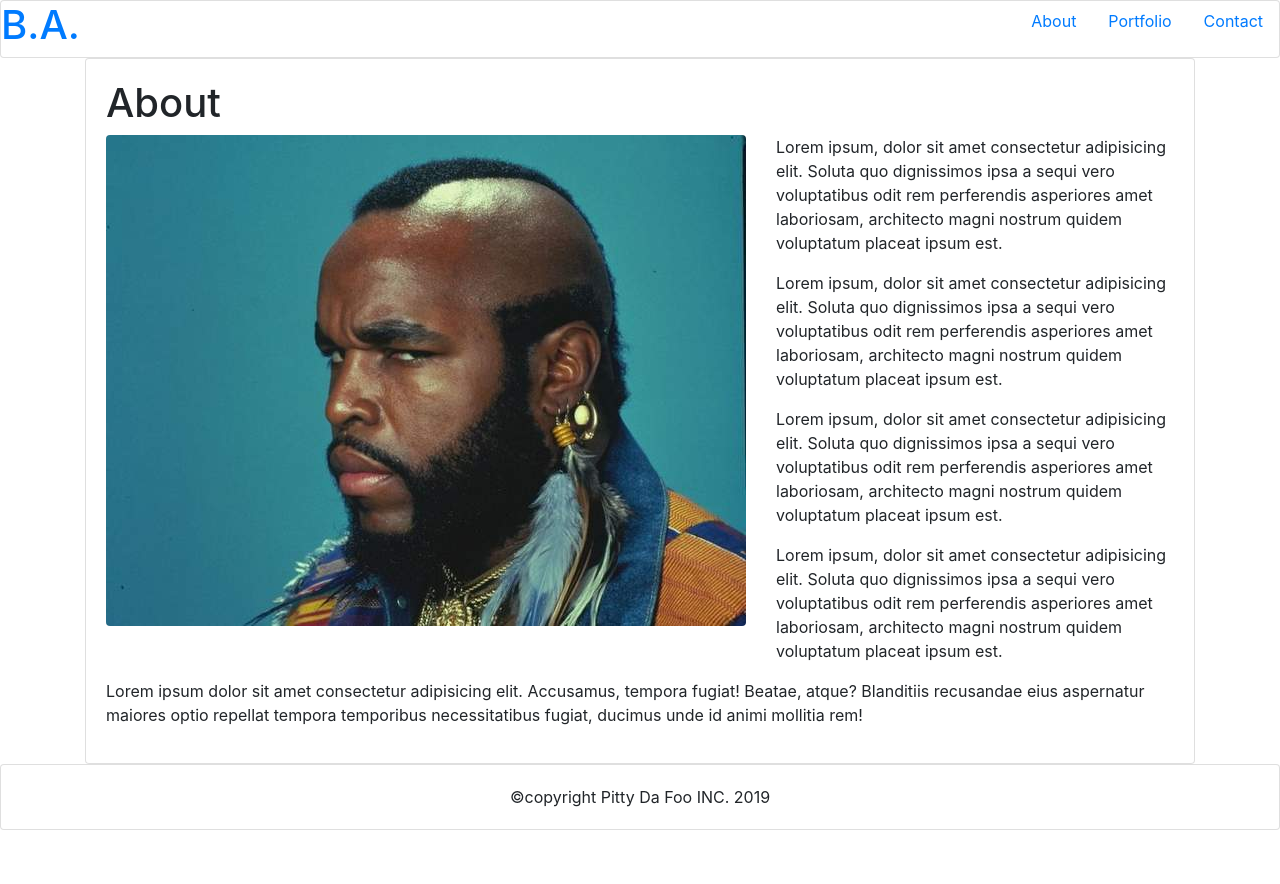
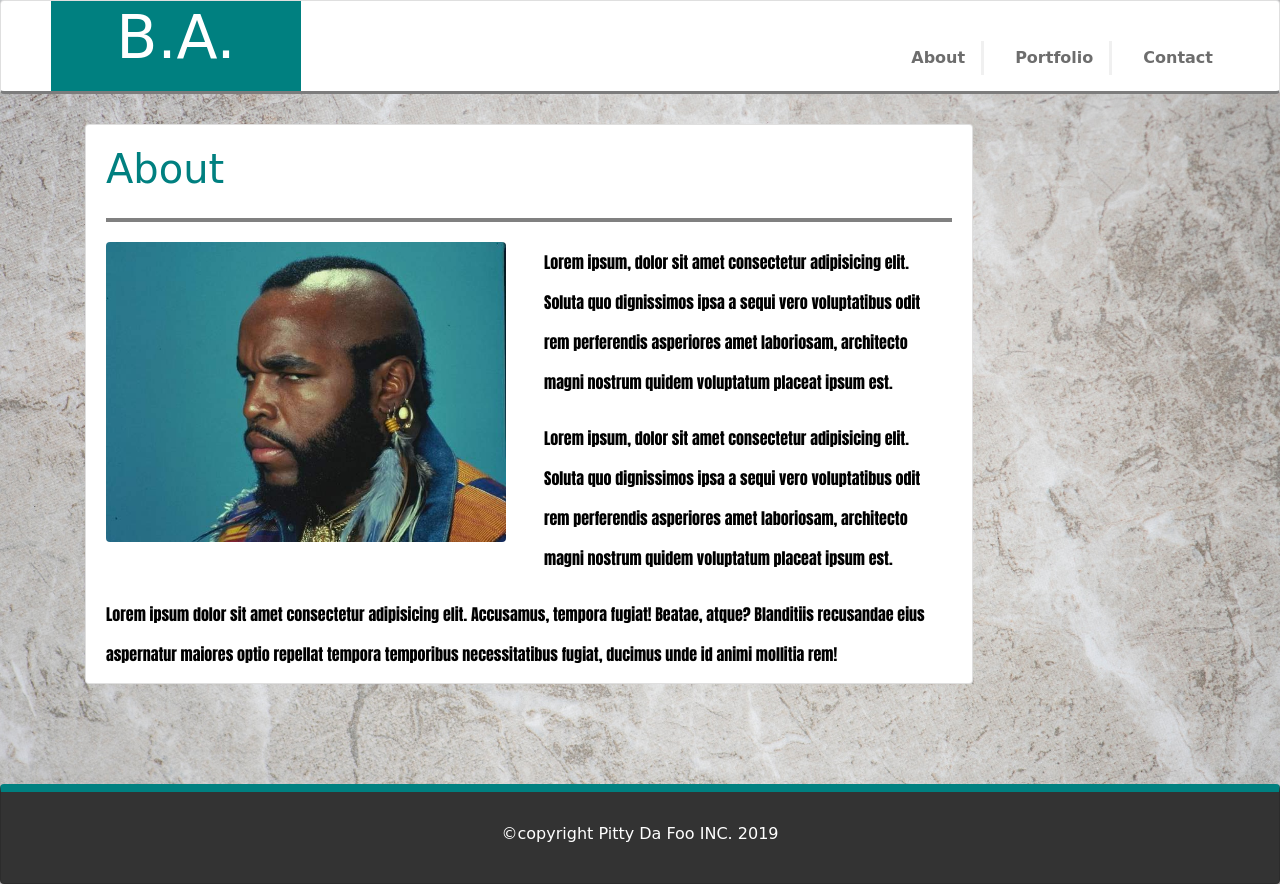
Before and after one commit to smessiah777/Bootstrap-Portfolio, a plain HTML site: page index.html in a window 1280 px wide. Before the commit the page ends 830 px from the top, so only its background shows below. Drawn offline with nearby package versions, Linux system fonts and the light colour scheme; a web font is replaced by a local one.

Commit message:
css styles applied to pages

```diff
--- a/index.html
+++ b/index.html
@@ -10,24 +10,30 @@
       integrity="sha384-ggOyR0iXCbMQv3Xipma34MD+dH/1fQ784/j6cY/iJTQUOhcWr7x9JvoRxT2MZw1T"
       crossorigin="anonymous"
     />
-    <title>Bootstrap Porfolio</title>
+    <link
+      href="https://fonts.googleapis.com/css?family=Anton|Bungee+Inline"
+      rel="stylesheet"
+    />
+
+    <link rel="stylesheet" href="./style.css" />
+    <title>Bootstrap Portfolio</title>
   </head>
   <body>
     <!-- header start -->
-    <div class="card">
+    <div class="card header">
       <div class="row">
+        <div class="col overflow-hidden">
+          <a href="./index.html"><h1 id="logo">B.A.</h1></a>
+        </div>
         <div class="col">
-          <a href="./index.html"><h1>B.A.</h1></a>
-        </div>
-        <div class="col col-sm-pull-4">
-          <ul class="nav justify-content-end">
-            <li class="nav-item">
+          <ul class=" nav justify-content-end nav-style">
+            <li class="nav-item  nav-no-border ">
               <a class="nav-link" href="./index.html">About</a>
             </li>
-            <li class="nav-item">
+            <li class="nav-item nav-a">
               <a class="nav-link" href="./portfolio.html">Portfolio</a>
             </li>
-            <li class="nav-item">
+            <li class="nav-item nav-a">
               <a class="nav-link" href="./contact.html">Contact</a>
             </li>
           </ul>
@@ -36,44 +42,29 @@
     </div>
     <!-- header end -->
 
-
-
     <!-- main-content start -->
-
     <div class="container">
-            <div class="card">
+      <div class="card content-card">
         <div class="card-body">
           <div class="row">
-                        <div class="col"><h1>About</h1></div>
+            <div class="col-sm"><h1 class="content-h1">About</h1></div>
           </div>
           <div class="row">
             <div class="col">
               <img
                 src="./images/mr-t-vintage4.jpeg"
-                            class="rounded float-left"
+                class="rounded float-left about-img"
                 alt="..."
               />
             </div>
-                        <div class="col">
-                          <p>
+            <div class="col ">
+              <p class="about-text">
                 Lorem ipsum, dolor sit amet consectetur adipisicing elit. Soluta
                 quo dignissimos ipsa a sequi vero voluptatibus odit rem
                 perferendis asperiores amet laboriosam, architecto magni nostrum
                 quidem voluptatum placeat ipsum est.
               </p>
-                          <p>
-                            Lorem ipsum, dolor sit amet consectetur adipisicing elit. Soluta
-                            quo dignissimos ipsa a sequi vero voluptatibus odit rem
-                            perferendis asperiores amet laboriosam, architecto magni nostrum
-                            quidem voluptatum placeat ipsum est.
-                          </p>
-                          <p>
-                            Lorem ipsum, dolor sit amet consectetur adipisicing elit. Soluta
-                            quo dignissimos ipsa a sequi vero voluptatibus odit rem
-                            perferendis asperiores amet laboriosam, architecto magni nostrum
-                            quidem voluptatum placeat ipsum est.
-                          </p>
-                          <p>
+              <p class="about-text">
                 Lorem ipsum, dolor sit amet consectetur adipisicing elit. Soluta
                 quo dignissimos ipsa a sequi vero voluptatibus odit rem
                 perferendis asperiores amet laboriosam, architecto magni nostrum
@@ -82,8 +73,8 @@
             </div>
           </div>
           <div class="row">
-                        <div class="col-12">
-                          <p>
+            <div class="col-12 about-text">
+              <p class="about-text">
                 Lorem ipsum dolor sit amet consectetur adipisicing elit.
                 Accusamus, tempora fugiat! Beatae, atque? Blanditiis recusandae
                 eius aspernatur maiores optio repellat tempora temporibus
@@ -98,7 +89,7 @@
     <!-- main-content end -->
 
     <!-- footer start -->
-    <div class="card">
+    <div class="card footer-style ">
       <div class="card-body text-center">
         &copy;copyright Pitty Da Foo INC. 2019
       </div>
--- a/style.css
+++ b/style.css
@@ -0,0 +1,224 @@
+body {
+  background-image: url(./images/background-canvas-close-up-1020320.jpg);
+  background-size: cover;
+  background-repeat: no-repeat;
+  background-position: center center;
+  font-family: "Bungee Inline", cursive;
+  overflow-x: hidden;
+}
+
+p {
+  font-family: "Courier New", Courier, monospace;
+}
+/* Header styles */
+
+.header {
+  background-color: #ffffff;
+  width: 100%;
+  margin: 0 0 30px;
+  border-bottom: 3px solid rgba(97, 97, 97, 0.822);
+}
+
+h1 {
+  text-decoration: none;
+}
+
+#logo {
+  background-color: teal;
+  color: #ffffff;
+  width: 250px;
+  height: 90px;
+  margin: 0 0 0 50px;
+  text-align: center;
+  font-family: "Bungee Inline", cursive;
+  font-size: 60px;
+  z-index: 5;
+  text-decoration: none;
+}
+
+#logo:hover {
+  background-color: #333;
+  color: teal;
+}
+
+a {
+  color: rgba(51, 51, 51, 0.712);
+  font-family: "Bungee Inline", cursive;
+  font-weight: bold;
+  text-decoration: none;
+}
+
+.nav-style {
+  margin-right: 50px;
+}
+
+.nav-a {
+  padding-left: 15px;
+  margin: 40px 0 0 0;
+  line-height: 18px;
+  color: #999;
+  text-decoration: none;
+  border-left: 3px solid rgba(128, 128, 128, 0.123);
+}
+
+.nav-no-border {
+  margin-top: 40px;
+  padding-left: 1px;
+  margin-left: 5px;
+  line-height: 18px;
+  color: #999;
+  text-decoration: none;
+  border-left: 0 none;
+}
+
+a:hover {
+  color: teal;
+  text-decoration: none;
+}
+
+a:active {
+  color: teal;
+}
+
+/* header styles end */
+
+/* universal content styles */
+.content-card {
+  color: black;
+  width: 80%;
+  height: 35rem;
+}
+
+.content-h1 {
+  color: teal;
+  border-bottom: 4px solid gray;
+  padding-bottom: 25px;
+  margin-bottom: 20px;
+}
+
+/* .content-h1:hover {
+  color: black;
+} */
+
+/* universal content styles ends */
+
+/* About page content styles */
+.about-img {
+  width: 400px;
+  height: 300px;
+  border: none;
+  margin: 0;
+}
+
+.about-img:hover {
+  animation: shake 0.5s;
+  animation-iteration-count: infinite;
+}
+
+.about-text {
+  font-family: "Anton", sans-serif;
+  padding-right: 5px;
+  line-height: 40px;
+}
+
+/* About page content styles end */
+
+/* Portfolio page content styles */
+
+.port-card {
+  position: relative;
+  width: 274px;
+  margin: 50px 100px 10px 100px;
+}
+
+.port-text:hover {
+  background-color: black;
+  color: teal;
+  animation: shake 0.5s;
+  animation-iteration-count: infinite;
+}
+
+.port-text {
+  position: absolute;
+  bottom: 20px;
+  width: 17.125rem;
+  padding: 15px;
+  margin-left: 100px;
+  font-weight: 300;
+  line-height: 20px;
+  color: #ffffff;
+  text-align: center;
+  background: teal;
+  border-bottom: 0;
+  overflow: hidden;
+}
+
+/* Portfolio page content styles end */
+
+/* Contact page content styles */
+.form-btn {
+  background-color: teal;
+  border: teal;
+}
+
+.form-btn:hover {
+  background-color: black;
+  border: black;
+  color: teal;
+  animation: shake 0.5s;
+  animation-iteration-count: infinite;
+}
+
+/* Contact page content styles end */
+
+/* footer styles */
+
+.footer-style {
+  position: relative;
+  color: #ffffff;
+  text-align: center;
+  background-color: #333;
+  border-top: 8px solid teal;
+  height: 6.25rem;
+  padding: 10px;
+  clear: both;
+  margin-top: 100px;
+}
+
+/* footer styles end  */
+
+@keyframes shake {
+  0% {
+    transform: translate(1px, 1px) rotate(0deg);
+  }
+  10% {
+    transform: translate(-1px, -2px) rotate(-1deg);
+  }
+  20% {
+    transform: translate(-3px, 0px) rotate(1deg);
+  }
+  30% {
+    transform: translate(3px, 2px) rotate(0deg);
+  }
+  40% {
+    transform: translate(1px, -1px) rotate(1deg);
+  }
+  50% {
+    transform: translate(-1px, 2px) rotate(-1deg);
+  }
+  60% {
+    transform: translate(-3px, 1px) rotate(0deg);
+  }
+  70% {
+    transform: translate(3px, 1px) rotate(-1deg);
+  }
+  80% {
+    transform: translate(-1px, -1px) rotate(1deg);
+  }
+  90% {
+    transform: translate(1px, 2px) rotate(0deg);
+  }
+  100% {
+    transform: translate(1px, -2px) rotate(-1deg);
+  }
+}
```
Also changed, not shown: contact.html (+19 -12 lines), portfolio.html (+55 -21 lines), 1 other file. Lines whose indentation alone changed are shown as unchanged.
